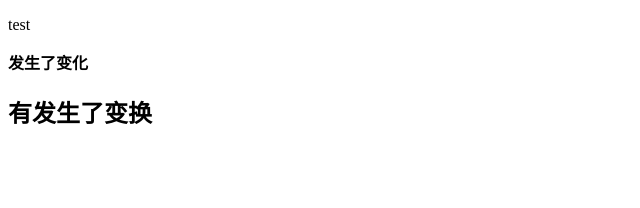
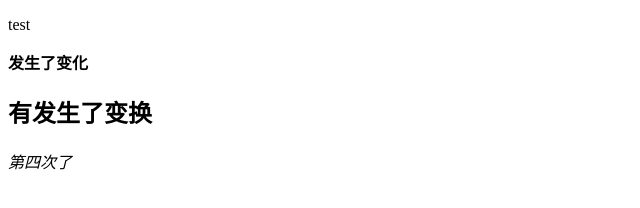
Before and after one commit to DbPtZn/git-demo, a plain HTML site: page index.html in a window 1280 px wide. Shown: the full height of the page, 0-640 px from the left. Drawn offline with Linux system fonts and the light colour scheme.

Commit message:
A程序员第四次提交

```diff
--- a/index.html
+++ b/index.html
@@ -9,5 +9,6 @@
     <p>test</p>
     <b>发生了变化</b>
     <h2>有发生了变换</h2>
+    <i>第四次了</i>
 </body>
 </html>
```
